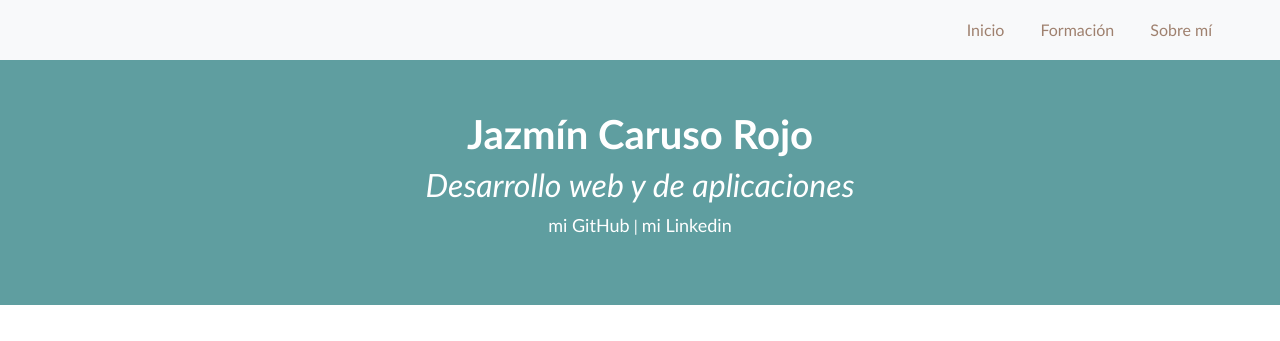
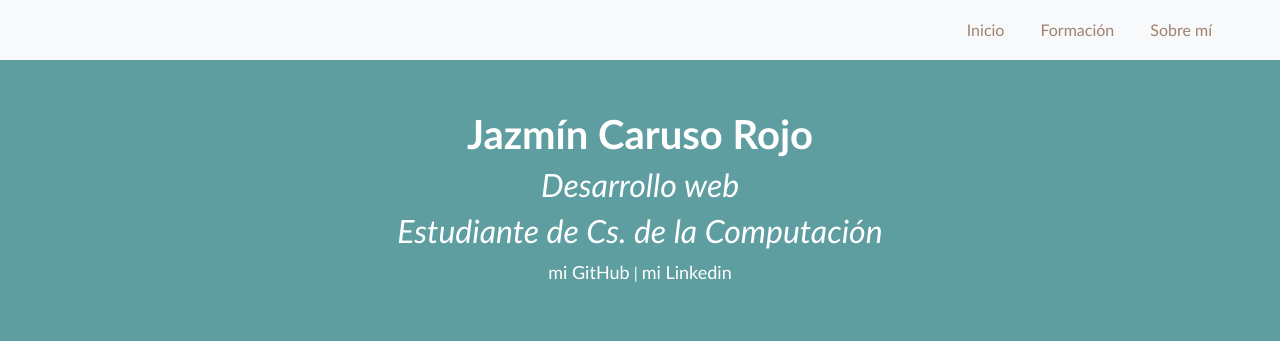
Before and after one commit to JazminCaruso/miPortfolio, a plain HTML site: page index.html in a window 1280 px wide. Shown: the top 341 px of the page. Drawn offline with nearby package versions, Linux system fonts and the light colour scheme.

Commit message:
info personal

```diff
--- a/index.html
+++ b/index.html
@@ -38,7 +38,8 @@
     <main>
         <section class="presentacion">
             <h1>Jazmín Caruso Rojo</h1>
-            <h2>Desarrollo web y de aplicaciones</h2>
+            <h2>Desarrollo web</h2>
+            <h2>Estudiante de Cs. de la Computación</h2>
             <p><a href="https://github.com/JazminCaruso" target="_blank">mi GitHub</a> | <a href="https://www.linkedin.com/in/jazmin-caruso-rojo" target="_blank">mi Linkedin</a></p>
         </section>
         <section class="proyectos">
```
